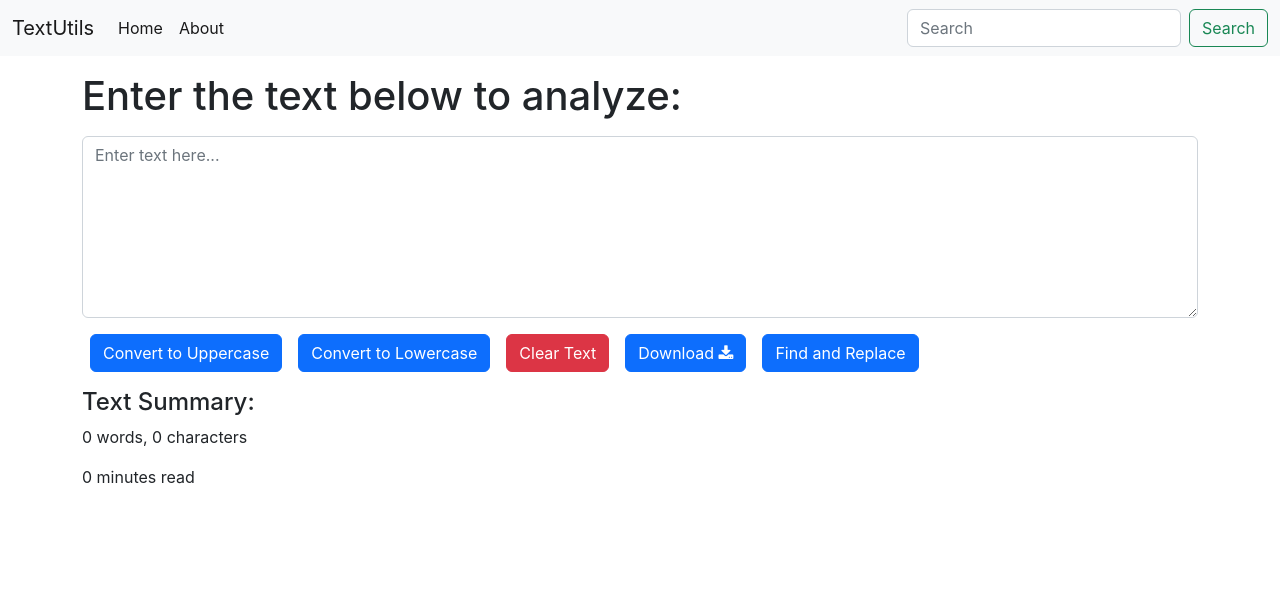
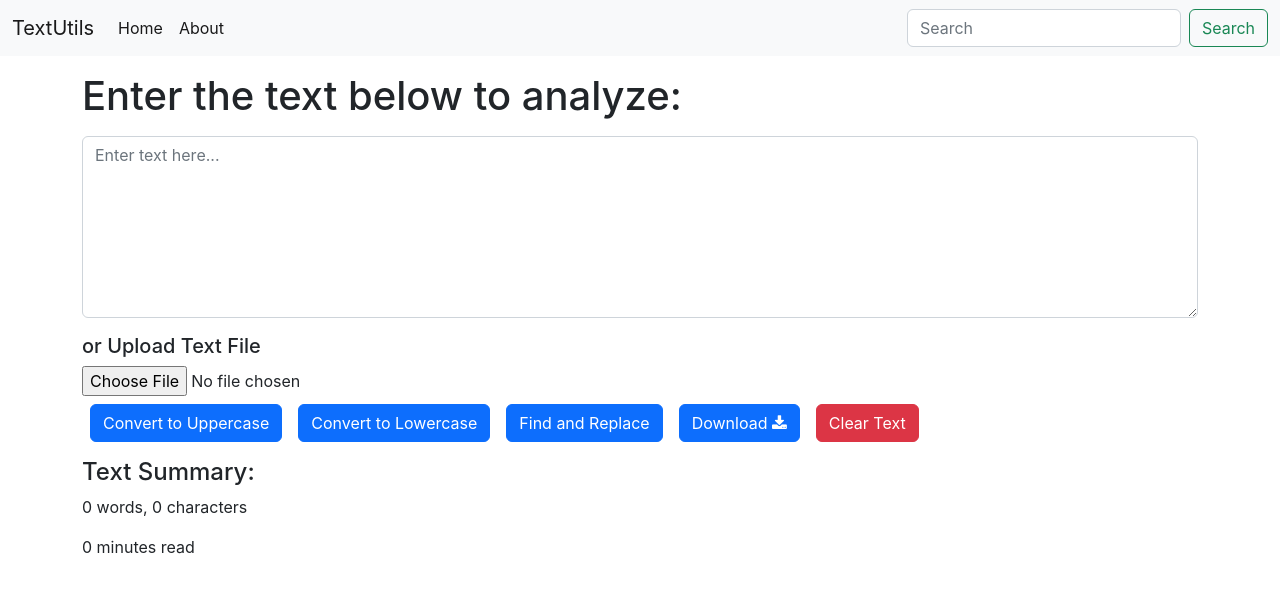
Before and after one commit to sanmeet26/TextUtils, a React (Create React App) app: page / in a window 1280 px wide. Shown: the top 592 px of the page. Built offline with nearby package versions, Linux system fonts and the light colour scheme.

Commit message:
Upload and Download file option added

```diff
--- a/src/Components/TextBox.js
+++ b/src/Components/TextBox.js
@@ -4,6 +4,17 @@ export default function TextBox(props) {
     const [text, setText] = useState("");
     // text = "new"; // wrong way to change state variable
     // setText("New text"); // correct way to change state variable
+
+    const showFile = (e) => {
+        e.preventDefault();
+        const reader = new FileReader();
+        reader.onload = (e) => {
+          const txt = e.target.result;
+          console.log(txt);
+          setText(txt);
+        };
+        reader.readAsText(e.target.files[0]);
+      };
 
     const onUpClick = () => {
         // console.log("on UpperCase clicked ---", text);
@@ -28,12 +39,26 @@ export default function TextBox(props) {
         // // const { spawn } = require('child_process');
         // // const childPython = spawn('python', ['--version']);
         // const fs = require("fs");
-        // let fileName = prompt("Enter file name", "file");
         // fileName += ".txt";
         // fileName = "C:\\Users\\sanmeet\\Downloads\\" + fileName;
         // fs.open(fileName, "w");
         // fs.writeFile(fileName, text);
         // fs.close();
+
+        let fileName = prompt("Enter file name", "file");
+        // let filename = "readme.txt";
+        // let text = "Text of the file goes here.\n1";
+        let blob = new Blob([text], {type:'text/plain'});
+        let link = document.createElement("a");
+        link.download = fileName;
+        //link.innerHTML = "Download File";
+        link.href = window.URL.createObjectURL(blob);
+        document.body.appendChild(link);
+        link.click();
+        setTimeout(() => {
+            document.body.removeChild(link);
+            window.URL.revokeObjectURL(link.href);
+        }, 100);
     }
     const onFindReplaceClick = () => {
         let partToChange = prompt("Find:");
@@ -77,12 +102,15 @@ export default function TextBox(props) {
             <div className="my-3">
                 <textarea className="form-control" id="text-box" rows="7" value={text} onChange={onChangeClick} placeholder="Enter text here..."></textarea>
             </div>
+            <div className="my-2">
+                <h5>or Upload Text File</h5>
+                <input type="file" onChange={showFile} />
+            </div>
             <button className="btn btn-primary mx-2" onClick={onUpClick}>Convert to Uppercase</button>
             <button className="btn btn-primary mx-2" onClick={onLowClick}>Convert to Lowercase</button>
+            <button className="btn btn-primary mx-2" onClick={onFindReplaceClick}>Find and Replace</button>
+            <button className="btn btn-primary mx-2" onClick={onDownloadClick}>Download <i className="fa fa-download"></i></button>
             <button className="btn btn-danger mx-2" onClick={onClearClick}>Clear Text</button>
-            {/* <button className="btn glyphicon glyphicon-download-alt">Download</button> */}
-            <button className="btn btn-primary mx-2" onClick={onDownloadClick}>Download <i className="fa fa-download"></i></button>
-            <button className="btn btn-primary mx-2" onClick={onFindReplaceClick}>Find and Replace</button>
         </div>
         <div className="container my-3">
             <h4>Text Summary:</h4>
```
